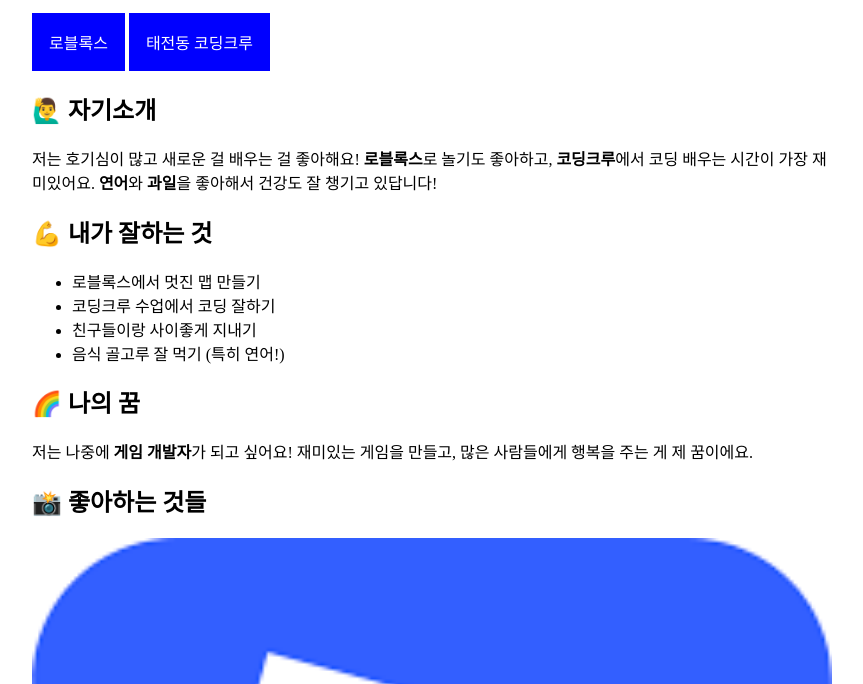
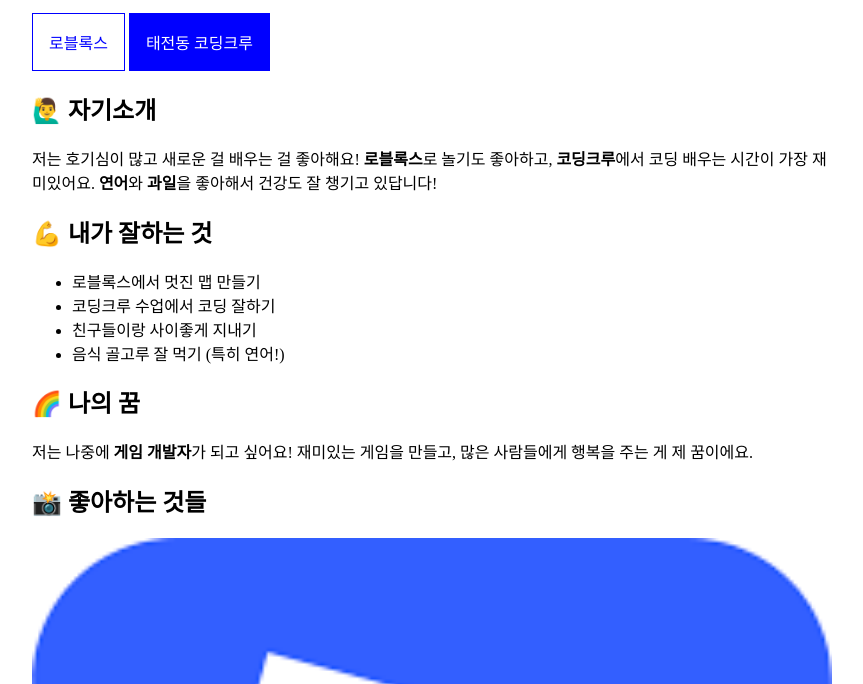
Before and after one commit to jangseunggi-home/jangseunggi-home.github.io, a plain HTML site: page index.html in a window 1280 px wide. In both pictures the pointer is over the link "로블록스". Shown: the part 116-800 px from the top of the page, without its empty margins (208-1071 px from the left). Drawn offline with Linux system fonts and the light colour scheme.

Commit message:
Update index.html

```diff
--- a/index.html
+++ b/index.html
@@ -17,6 +17,10 @@
       background-color: blue;
       color: white;
       text-decoration: none;
+    }
+    .link a:hover{
+        color: blue;
+        background-color: white;
     }
   </style>
 </head>
```
